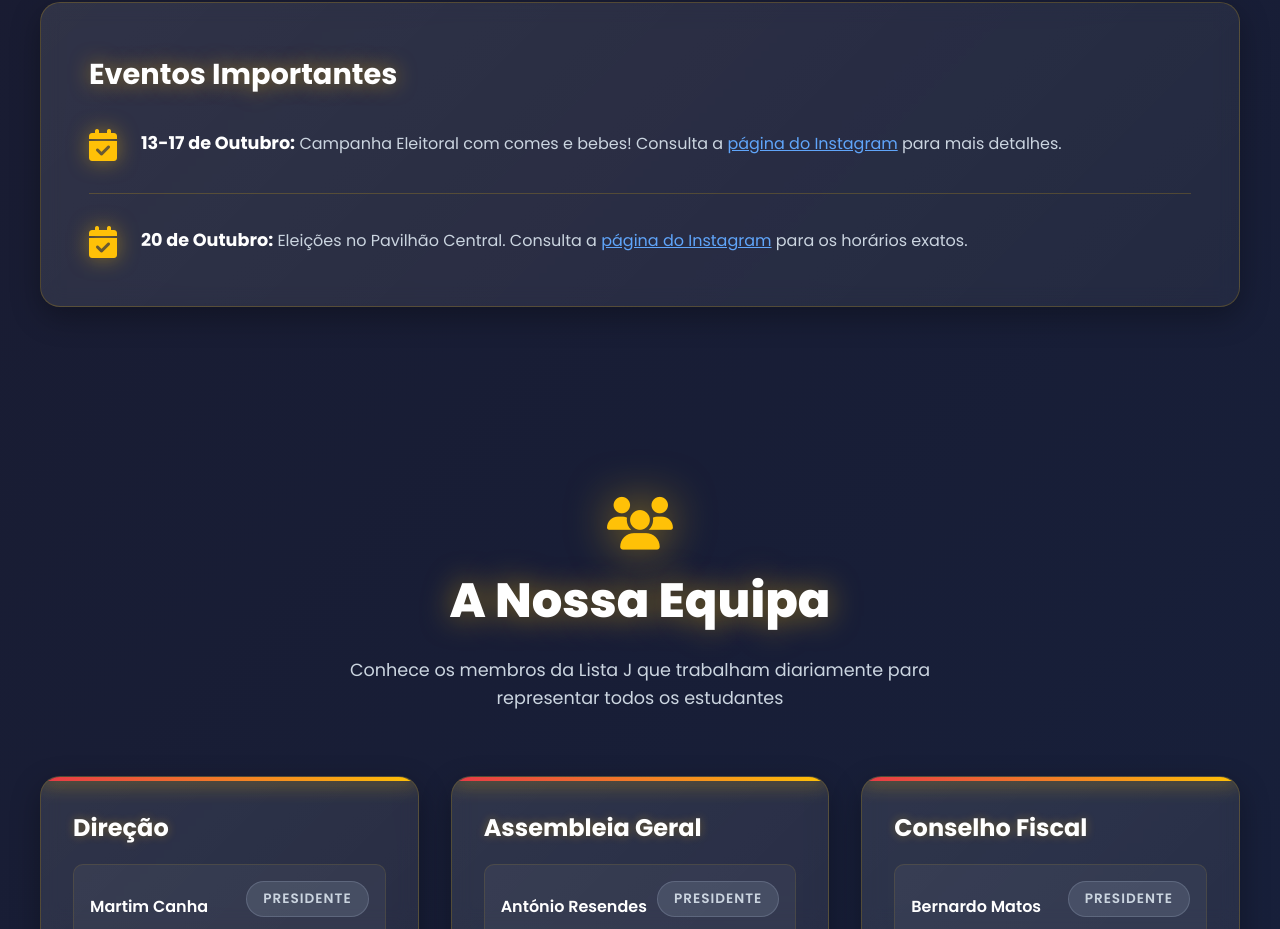
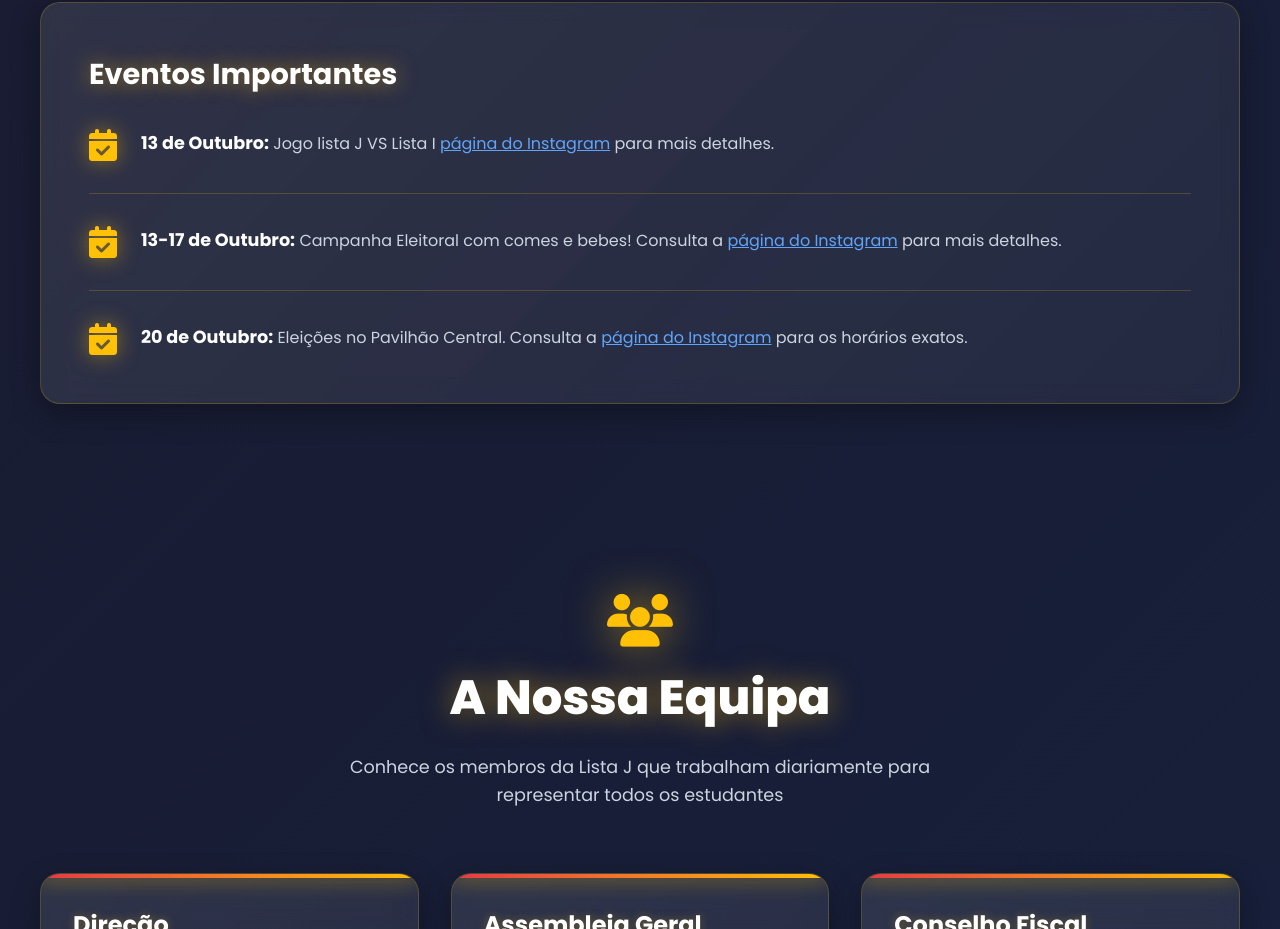
Before and after one commit to aresendes2/ListaJ.cc.github.io, a plain HTML site: page index.html in a window 1280 px wide. Shown: the part 1171-2100 px from the top of the page. Drawn offline with Linux system fonts and the light colour scheme.

Commit message:
Update index.html

```diff
--- a/index.html
+++ b/index.html
@@ -744,6 +744,12 @@
 
             <div class="calendar-card">
                 <h3 style="font-size: 1.8rem; margin-bottom: 2rem;">Eventos Importantes</h3>
+                                <div class="calendar-item">
+                    <i class="fas fa-calendar-check calendar-icon"></i>
+                    <div class="calendar-content">
+                        <strong>13 de Outubro:</strong> Jogo lista J VS Lista I <a href="https://www.instagram.com/listajurassic/" target="_blank">página do Instagram</a> para mais detalhes.
+                    </div>
+                </div>
                 <div class="calendar-item">
                     <i class="fas fa-calendar-check calendar-icon"></i>
                     <div class="calendar-content">
```
